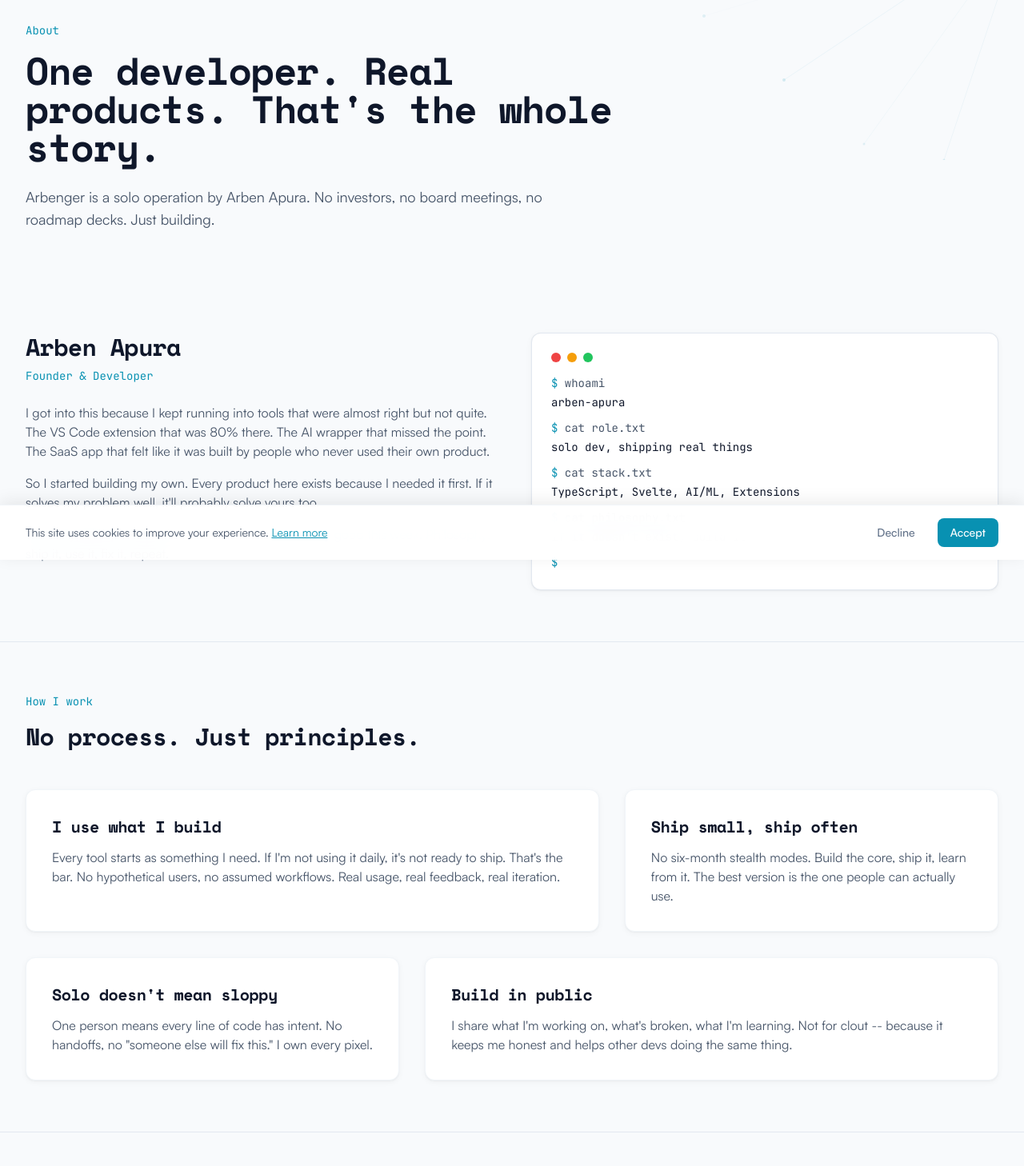
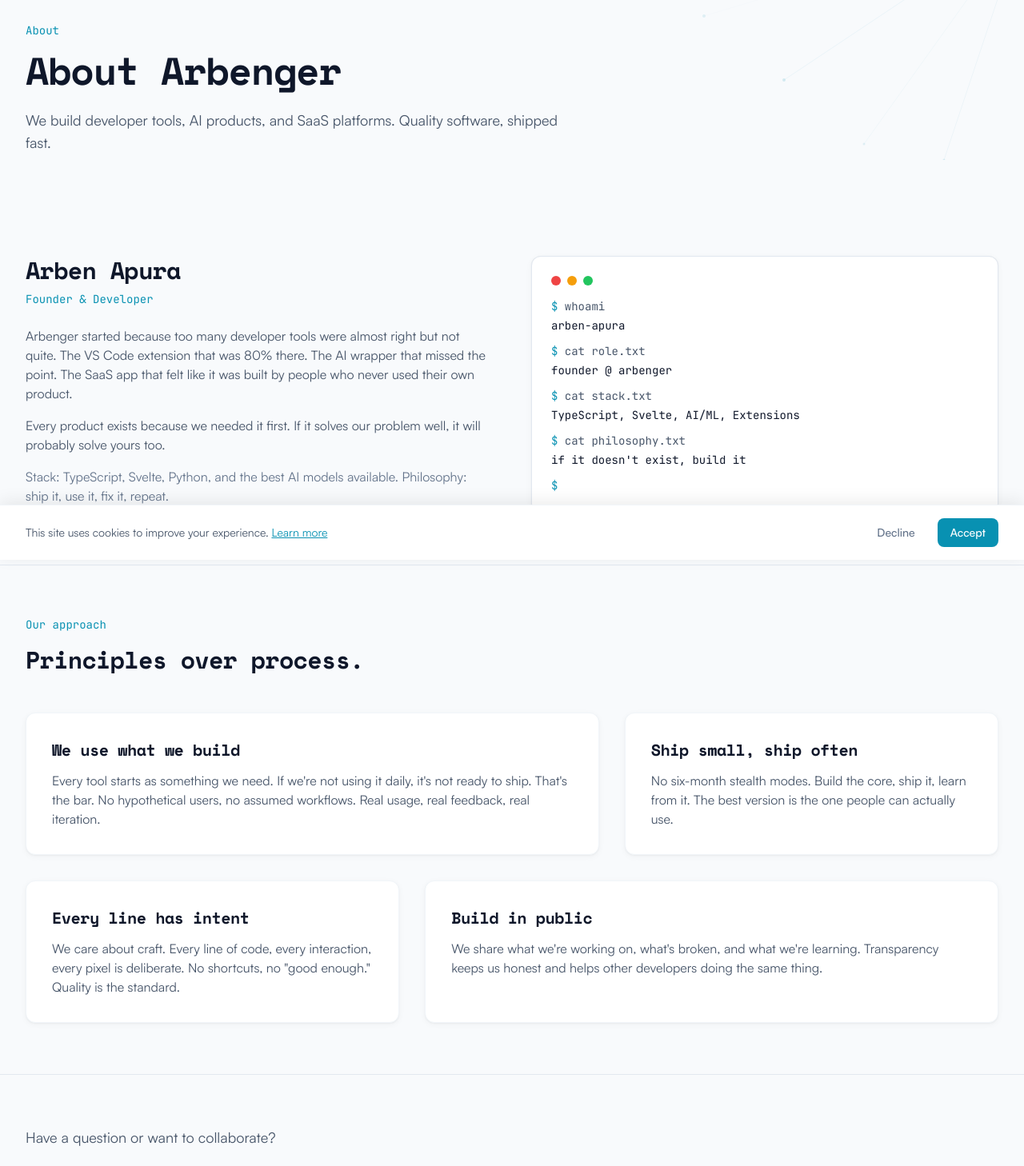
Before and after one commit to ArbenApura/arbenger, a SvelteKit app: page /about in a window 1280 px wide. Shown: the part 100-1558 px from the top of the page at 80% size. Built offline with nearby package versions, Linux system fonts and the light colour scheme.

Commit message:
fix: professional copy across all pages — use 'we', remove solo-dev references

```diff
--- a/src/lib/components/home/ProductCategories.svelte
+++ b/src/lib/components/home/ProductCategories.svelte
@@ -27,9 +27,9 @@
 	<div class="mx-auto max-w-7xl px-4 sm:px-6 lg:px-8">
 		<!-- SECTION INTRO — LEFT-ALIGNED, NO SECTION LABEL -->
 		<div use:reveal class="max-w-2xl">
-			<p class="font-mono text-sm text-[#0891B2] dark:text-[#22D3EE]">What I'm working on</p>
+			<p class="font-mono text-sm text-[#0891B2] dark:text-[#22D3EE]">Products</p>
 			<h2 class="font-display mt-4 text-3xl font-bold tracking-tight text-[#0F172A] md:text-5xl dark:text-white">
-				If the tool doesn't exist, I make it.
+				What we're building
 			</h2>
 		</div>
 
--- a/src/lib/components/layout/Footer.svelte
+++ b/src/lib/components/layout/Footer.svelte
@@ -26,7 +26,7 @@
 					<Logo size={32} class="text-[#0F172A] dark:text-white" />
 					<span class="font-display text-lg tracking-tight text-[#0F172A] dark:text-white">ARBENGER</span>
 				</a>
-				<p class="mt-4 text-sm text-[#64748B] dark:text-slate-400">Tools for people who build things.</p>
+				<p class="mt-4 text-sm text-[#64748B] dark:text-slate-400">Developer tools, AI products, and SaaS platforms.</p>
 			</div>
 
 			<!-- NAV LINKS -->
--- a/src/lib/data/products.ts
+++ b/src/lib/data/products.ts
@@ -5,21 +5,21 @@
 	{
 		id: 'vscode-extensions',
 		name: 'VS Code Extensions',
-		description: 'Productivity tools and DX improvements for the editor I live in.',
+		description: 'Productivity tools and DX improvements for Visual Studio Code.',
 		icon: 'code',
 		productCount: 0,
 	},
 	{
 		id: 'chrome-plugins',
 		name: 'Chrome Plugins',
-		description: 'Browser extensions that fix the small things that bug me daily.',
+		description: 'Browser extensions that streamline everyday workflows.',
 		icon: 'chrome',
 		productCount: 0,
 	},
 	{
 		id: 'ai-tools',
 		name: 'AI Tools',
-		description: 'Practical AI utilities -- not wrappers, actual tools.',
+		description: 'Practical AI utilities built to solve real problems.',
 		icon: 'brain',
 		productCount: 0,
 	},
--- a/src/routes/about/+page.svelte
+++ b/src/routes/about/+page.svelte
@@ -12,7 +12,7 @@
 
 <MetaTags
 	title="About Arbenger | Company & Founder"
-	description="Learn about Arbenger, a solo venture by Arben Apura focused on building AI tools, developer extensions, and SaaS products."
+	description="Learn about Arbenger and our mission to build AI tools, developer extensions, and SaaS products."
 	url="https://arbenger.com/about"
 />
 
@@ -36,12 +36,12 @@
 		<p class="font-mono text-sm text-[#0891B2] dark:text-[#22D3EE]">About</p>
 
 		<h1 class="font-display mt-4 max-w-3xl text-4xl font-bold tracking-tight text-[#0F172A] md:text-5xl dark:text-white">
-			One developer. Real products. That's the whole story.
+			About Arbenger
 		</h1>
 
 		<p class="mt-6 max-w-2xl text-lg text-[#475569] dark:text-slate-300">
-			Arbenger is a solo operation by Arben Apura. No investors, no board meetings,
-			no roadmap decks. Just building.
+			We build developer tools, AI products, and SaaS platforms.
+			Quality software, shipped fast.
 		</p>
 	</div>
 </section>
@@ -56,18 +56,18 @@
 				<p class="mt-2 font-mono text-sm text-[#0891B2] dark:text-[#22D3EE]">Founder & Developer</p>
 
 				<p class="mt-6 text-[#475569] dark:text-slate-300">
-					I got into this because I kept running into tools that were almost right but not quite.
+					Arbenger started because too many developer tools were almost right but not quite.
 					The VS Code extension that was 80% there. The AI wrapper that missed the point.
 					The SaaS app that felt like it was built by people who never used their own product.
 				</p>
 
 				<p class="mt-4 text-[#475569] dark:text-slate-300">
-					So I started building my own. Every product here exists because I needed it first.
-					If it solves my problem well, it'll probably solve yours too.
+					Every product exists because we needed it first. If it solves our problem well,
+					it will probably solve yours too.
 				</p>
 
 				<p class="mt-4 text-[#64748B] dark:text-slate-400">
-					Stack: TypeScript, Svelte, whatever AI model is actually good this week.
+					Stack: TypeScript, Svelte, Python, and the best AI models available.
 					Philosophy: ship it, use it, fix it, repeat.
 				</p>
 			</div>
@@ -83,7 +83,7 @@
 					<p><span class="text-[#0891B2] dark:text-[#22D3EE]">$</span> whoami</p>
 					<p class="mt-1 text-[#0F172A] dark:text-white">arben-apura</p>
 					<p class="mt-3"><span class="text-[#0891B2] dark:text-[#22D3EE]">$</span> cat role.txt</p>
-					<p class="mt-1 text-[#0F172A] dark:text-white">solo dev, shipping real things</p>
+					<p class="mt-1 text-[#0F172A] dark:text-white">founder @ arbenger</p>
 					<p class="mt-3"><span class="text-[#0891B2] dark:text-[#22D3EE]">$</span> cat stack.txt</p>
 					<p class="mt-1 text-[#0F172A] dark:text-white">TypeScript, Svelte, AI/ML, Extensions</p>
 					<p class="mt-3"><span class="text-[#0891B2] dark:text-[#22D3EE]">$</span> cat philosophy.txt</p>
@@ -98,21 +98,21 @@
 	</div>
 </section>
 
-<!-- HOW I WORK SECTION — REPLACES GENERIC MISSION CARDS -->
+<!-- HOW WE WORK SECTION -->
 <section class="relative border-t border-[#E2E8F0] py-16 dark:border-[#2A2578]">
 	<div class="mx-auto max-w-7xl px-4 sm:px-6 lg:px-8">
 		<div use:reveal>
-			<p class="font-mono text-sm text-[#0891B2] dark:text-[#22D3EE]">How I work</p>
-			<h2 class="font-display mt-4 text-3xl font-bold tracking-tight text-[#0F172A] dark:text-white">No process. Just principles.</h2>
+			<p class="font-mono text-sm text-[#0891B2] dark:text-[#22D3EE]">Our approach</p>
+			<h2 class="font-display mt-4 text-3xl font-bold tracking-tight text-[#0F172A] dark:text-white">Principles over process.</h2>
 		</div>
 
 		<!-- ASYMMETRIC LAYOUT — NOT A 3-COLUMN CARD GRID -->
 		<div class="mt-12 grid gap-8 md:grid-cols-5">
 			<!-- LARGE CARD -->
 			<div use:reveal={{ delay: 100 }} class="rounded-xl border border-[#F1F5F9] bg-white p-8 shadow-[0_1px_2px_rgba(0,0,0,0.04),0_2px_8px_rgba(0,0,0,0.04)] md:col-span-3 dark:border-[#2A2578] dark:bg-[#1E1A5E]/30 dark:shadow-none">
-				<h3 class="font-display text-xl font-bold tracking-tight text-[#0F172A] dark:text-white">I use what I build</h3>
+				<h3 class="font-display text-xl font-bold tracking-tight text-[#0F172A] dark:text-white">We use what we build</h3>
 				<p class="mt-3 text-[#475569] dark:text-slate-300">
-					Every tool starts as something I need. If I'm not using it daily, it's not ready to ship.
+					Every tool starts as something we need. If we're not using it daily, it's not ready to ship.
 					That's the bar. No hypothetical users, no assumed workflows. Real usage, real feedback, real iteration.
 				</p>
 			</div>
@@ -128,10 +128,10 @@
 
 			<!-- SMALL CARD -->
 			<div use:reveal={{ delay: 300 }} class="rounded-xl border border-[#F1F5F9] bg-white p-8 shadow-[0_1px_2px_rgba(0,0,0,0.04),0_2px_8px_rgba(0,0,0,0.04)] md:col-span-2 dark:border-[#2A2578] dark:bg-[#1E1A5E]/30 dark:shadow-none">
-				<h3 class="font-display text-xl font-bold tracking-tight text-[#0F172A] dark:text-white">Solo doesn't mean sloppy</h3>
+				<h3 class="font-display text-xl font-bold tracking-tight text-[#0F172A] dark:text-white">Every line has intent</h3>
 				<p class="mt-3 text-[#475569] dark:text-slate-300">
-					One person means every line of code has intent.
-					No handoffs, no "someone else will fix this." I own every pixel.
+					We care about craft. Every line of code, every interaction, every pixel is deliberate.
+					No shortcuts, no "good enough." Quality is the standard.
 				</p>
 			</div>
 
@@ -139,8 +139,8 @@
 			<div use:reveal={{ delay: 400 }} class="rounded-xl border border-[#F1F5F9] bg-white p-8 shadow-[0_1px_2px_rgba(0,0,0,0.04),0_2px_8px_rgba(0,0,0,0.04)] md:col-span-3 dark:border-[#2A2578] dark:bg-[#1E1A5E]/30 dark:shadow-none">
 				<h3 class="font-display text-xl font-bold tracking-tight text-[#0F172A] dark:text-white">Build in public</h3>
 				<p class="mt-3 text-[#475569] dark:text-slate-300">
-					I share what I'm working on, what's broken, what I'm learning.
-					Not for clout -- because it keeps me honest and helps other devs doing the same thing.
+					We share what we're working on, what's broken, and what we're learning.
+					Transparency keeps us honest and helps other developers doing the same thing.
 				</p>
 			</div>
 		</div>
@@ -151,7 +151,7 @@
 <section class="relative border-t border-[#E2E8F0] py-16 dark:border-[#2A2578]">
 	<div use:reveal class="mx-auto flex max-w-7xl flex-col items-start gap-6 px-4 sm:px-6 lg:px-8">
 		<p class="text-lg text-[#475569] dark:text-slate-300">
-			Want to follow along or just say hey?
+			Have a question or want to collaborate?
 		</p>
 		<Button href="/contact" variant="secondary">Get in touch</Button>
 	</div>
--- a/src/routes/products/+page.svelte
+++ b/src/routes/products/+page.svelte
@@ -59,11 +59,11 @@
 		<p class="font-mono text-sm text-[#0891B2] dark:text-[#22D3EE]">Products</p>
 
 		<h1 class="font-display mt-4 text-4xl font-bold tracking-tight text-[#0F172A] md:text-5xl dark:text-white">
-			Things I'm building
+			Our Products
 		</h1>
 
 		<p class="mt-6 max-w-2xl text-lg text-[#475569] dark:text-slate-300">
-			More shipping soon. I build in public -- follow along.
+			More products coming soon.
 		</p>
 	</div>
 </section>
```
Also changed, not shown: src/lib/components/home/AboutTeaser.svelte (+7 -8 lines), src/lib/components/home/Hero.svelte (+8 -8 lines), src/routes/contact/+page.svelte (+5 -6 lines).
